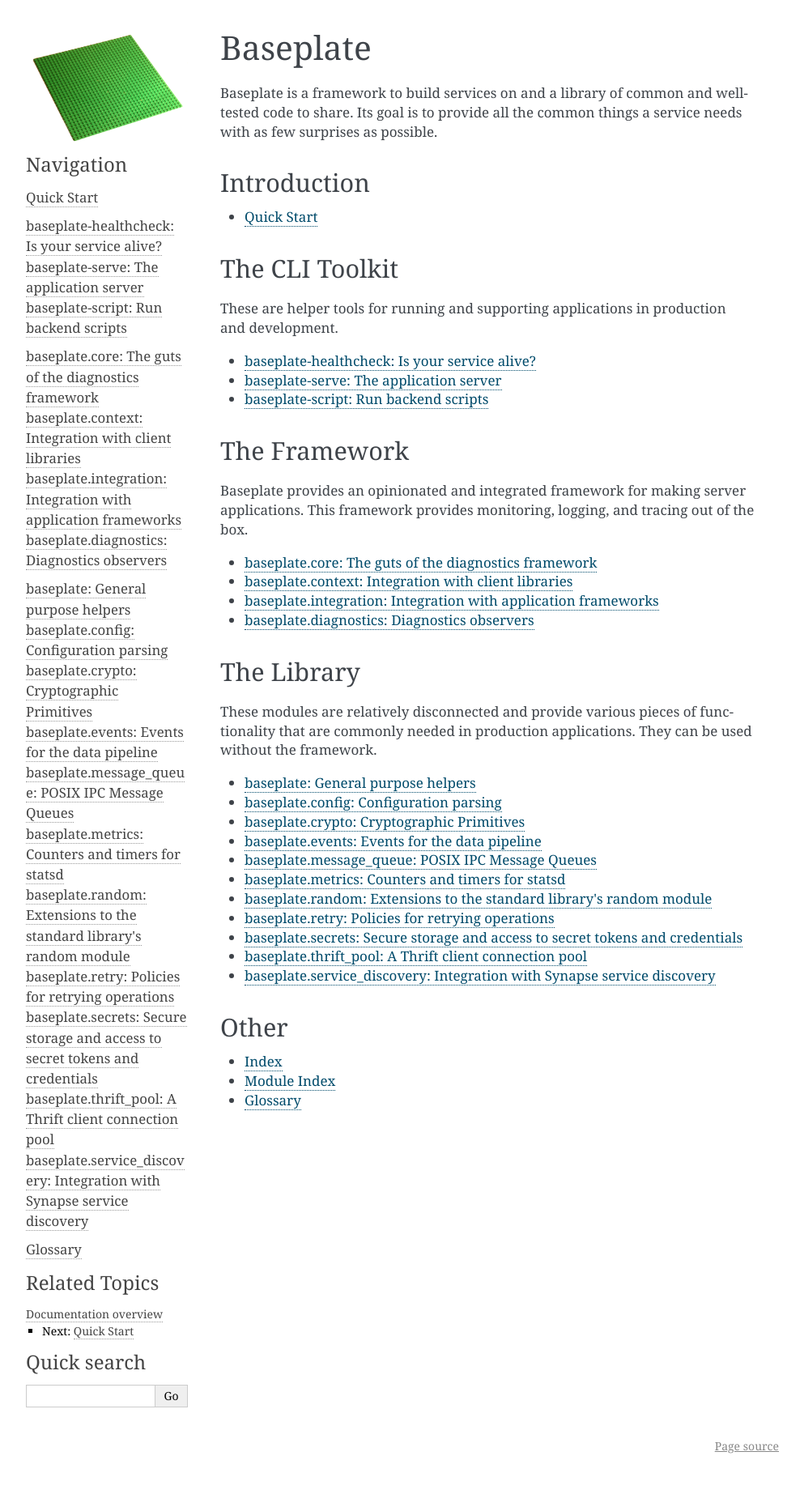
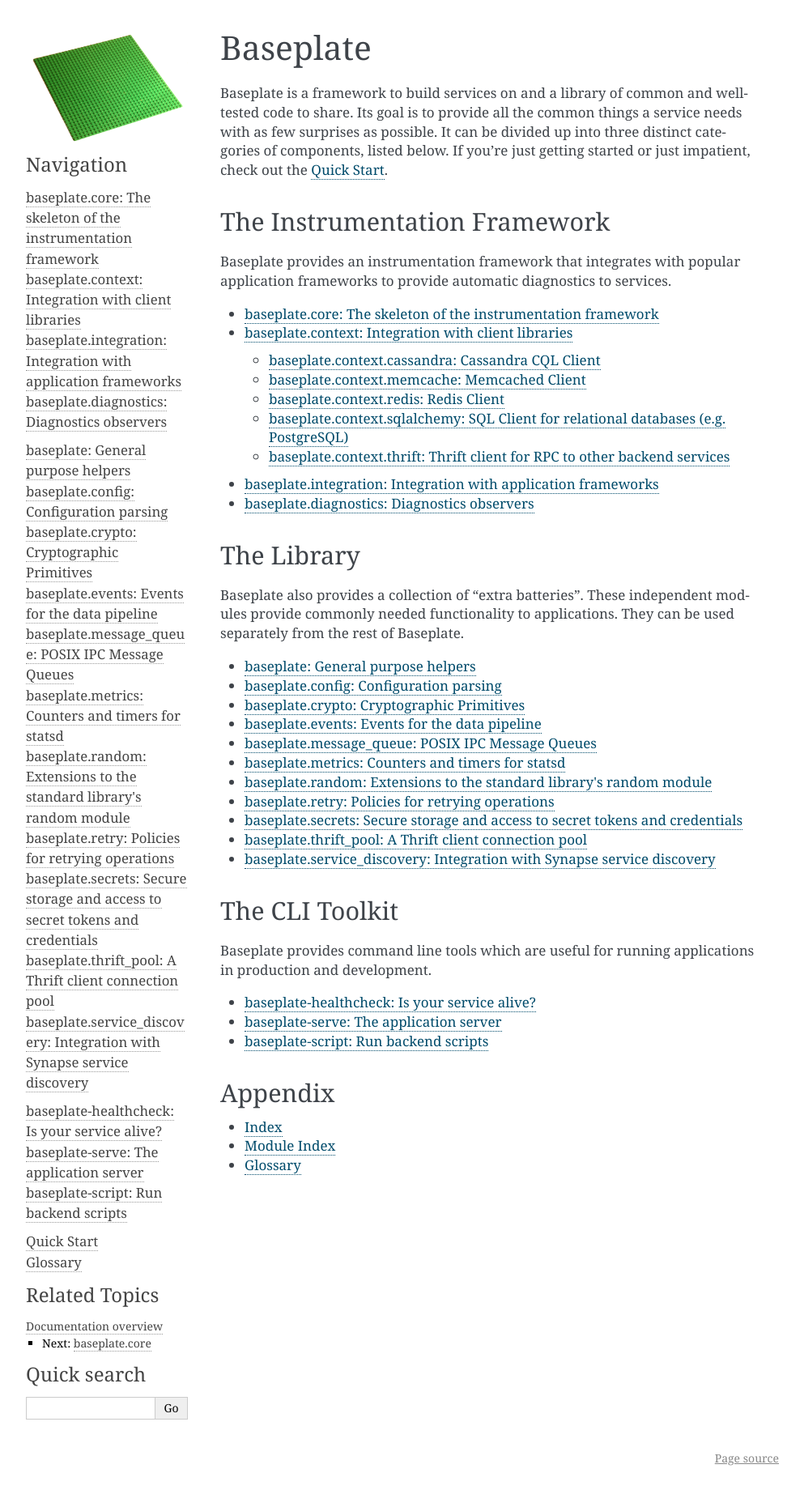
Before and after one commit to reddit/baseplate.py, a Sphinx documentation site: the page built from docs/index.rst, in a window 1280 px wide. Shown: the whole page at 81% size, without its empty margins (148-1141 px from the left). Built offline with Sphinx 7.4.7, drawn with Linux system fonts in a browser that asks for light colours.

Commit message:
Do a polish/cleanup pass on the docs
This tries to streamline, give examples, clarify language, and split out
pages that were getting overly complex.

```diff
--- /dev/null
+++ b/docs/baseplate/context/cassandra.rst
@@ -0,0 +1,16 @@
+baseplate.context.cassandra
+===========================
+
+.. automodule:: baseplate.context.cassandra
+
+Configuration Parsing
+---------------------
+
+.. autofunction:: baseplate.context.cassandra.cluster_from_config
+
+Classes
+-------
+
+.. autoclass:: baseplate.context.cassandra.CassandraContextFactory
+
+.. autoclass:: baseplate.context.cassandra.CQLMapperContextFactory
--- a/docs/baseplate/context/index.rst
+++ b/docs/baseplate/context/index.rst
@@ -3,72 +3,23 @@
 
 .. automodule:: baseplate.context
 
+Instrumented Client Libraries
+-----------------------------
 
-Services
---------
+.. toctree::
+   :titlesonly:
 
-.. autoclass:: baseplate.context.thrift.ThriftContextFactory
-
-
-Cassandra
----------
-
-.. autofunction:: baseplate.context.cassandra.cluster_from_config
-
-.. autoclass:: baseplate.context.cassandra.CassandraContextFactory
-
-.. autoclass:: baseplate.context.cassandra.CQLMapperContextFactory
-
-
-Memcache
---------
-
-.. autofunction:: baseplate.context.memcache.pool_from_config
-
-.. autoclass:: baseplate.context.memcache.MemcacheContextFactory
-   :members:
-
-.. autoclass:: baseplate.context.memcache.MonitoredMemcacheConnection
-   :members:
-
-.. autofunction:: baseplate.context.memcache.lib.decompress_and_load
-
-.. autofunction:: baseplate.context.memcache.lib.make_dump_and_compress_fn
-
-.. autofunction:: baseplate.context.memcache.lib.decompress_and_unpickle
-
-.. autofunction:: baseplate.context.memcache.lib.make_pickle_and_compress_fn
-
-
-Redis
------
-
-.. autofunction:: baseplate.context.redis.pool_from_config
-
-.. autoclass:: baseplate.context.redis.RedisContextFactory
-   :members:
-
-.. autoclass:: baseplate.context.redis.MonitoredRedisConnection
-   :members:
-
-
-SQLAlchemy
-----------
-
-.. autoclass:: baseplate.context.sqlalchemy.SQLAlchemyEngineContextFactory
-
-.. autoclass:: baseplate.context.sqlalchemy.SQLAlchemySessionContextFactory
-
+   baseplate.context.cassandra: Cassandra CQL Client <cassandra>
+   baseplate.context.memcache: Memcached Client <memcache>
+   baseplate.context.redis: Redis Client <redis>
+   baseplate.context.sqlalchemy: SQL Client for relational databases (e.g. PostgreSQL) <sqlalchemy>
+   baseplate.context.thrift: Thrift client for RPC to other backend services <thrift>
 
 DIY: The Factory
 ----------------
 
-.. note::
-
-   Stuff beyond this point is only useful if you are implementing your own
-   context helpers. You can stop reading here if the stuff above already has
-   you covered!
-
+If a library you want isn't supported here, it can be added to your own
+application by subclassing :py:class:`~baseplate.context.ContextFactory`.
 
 .. autoclass:: baseplate.context.ContextFactory
    :members:
--- /dev/null
+++ b/docs/baseplate/context/memcache.rst
@@ -0,0 +1,29 @@
+baseplate.context.memcache
+==========================
+
+.. automodule:: baseplate.context.memcache
+
+Configuration Parsing
+---------------------
+
+.. autofunction:: baseplate.context.memcache.pool_from_config
+
+Classes
+-------
+
+.. autoclass:: baseplate.context.memcache.MemcacheContextFactory
+   :members:
+
+.. autoclass:: baseplate.context.memcache.MonitoredMemcacheConnection
+   :members:
+
+Serialization/deserialization helpers
+-------------------------------------
+
+.. autofunction:: baseplate.context.memcache.lib.decompress_and_load
+
+.. autofunction:: baseplate.context.memcache.lib.make_dump_and_compress_fn
+
+.. autofunction:: baseplate.context.memcache.lib.decompress_and_unpickle
+
+.. autofunction:: baseplate.context.memcache.lib.make_pickle_and_compress_fn
--- /dev/null
+++ b/docs/baseplate/context/redis.rst
@@ -0,0 +1,18 @@
+baseplate.context.redis
+=======================
+
+.. automodule:: baseplate.context.redis
+
+Configuration Parsing
+---------------------
+
+.. autofunction:: baseplate.context.redis.pool_from_config
+
+Classes
+-------
+
+.. autoclass:: baseplate.context.redis.RedisContextFactory
+   :members:
+
+.. autoclass:: baseplate.context.redis.MonitoredRedisConnection
+   :members:
--- /dev/null
+++ b/docs/baseplate/context/sqlalchemy.rst
@@ -0,0 +1,17 @@
+baseplate.context.sqlalchemy
+============================
+
+.. automodule:: baseplate.context.sqlalchemy
+
+Configuration Parsing
+---------------------
+
+.. autofunction:: sqlalchemy.engine_from_config
+
+
+Classes
+-------
+
+.. autoclass:: baseplate.context.sqlalchemy.SQLAlchemyEngineContextFactory
+
+.. autoclass:: baseplate.context.sqlalchemy.SQLAlchemySessionContextFactory
--- /dev/null
+++ b/docs/baseplate/context/thrift.rst
@@ -0,0 +1,6 @@
+baseplate.context.thrift
+========================
+
+.. automodule:: baseplate.context.thrift
+
+.. autoclass:: baseplate.context.thrift.ThriftContextFactory
--- a/docs/baseplate/diagnostics/index.rst
+++ b/docs/baseplate/diagnostics/index.rst
@@ -10,10 +10,14 @@
 requests starting and ending and service calls being made. Observers can also
 add attributes to the :term:`context object` for your application to use during
 the request. Under the hood, the context factories
-(:py:mod:`baseplate.context`) are implemented as observers.
+(:py:mod:`baseplate.context`) are implemented as observers. All of the
+following observers can be configured with :ref:`convenience_methods` on your
+application's :py:class:`~baseplate.core.Baseplate` object.
 
 .. autoclass:: baseplate.diagnostics.logging.LoggingBaseplateObserver
 
 .. autoclass:: baseplate.diagnostics.metrics.MetricsBaseplateObserver
 
+.. autoclass:: baseplate.diagnostics.sentry.SentryBaseplateObserver
+
 .. autoclass:: baseplate.diagnostics.tracing.TraceBaseplateObserver
--- a/docs/index.rst
+++ b/docs/index.rst
@@ -3,40 +3,20 @@
 
 Baseplate is a framework to build services on and a library of common and
 well-tested code to share. Its goal is to provide all the common things a
-service needs with as few surprises as possible.
+service needs with as few surprises as possible. It can be divided up into
+three distinct categories of components, listed below. If you're just getting
+started or just impatient, check out the :doc:`quickstart`.
 
-Introduction
-------------
+The Instrumentation Framework
+-----------------------------
+
+Baseplate provides an instrumentation framework that integrates with popular
+application frameworks to provide automatic diagnostics to services.
 
 .. toctree::
    :titlesonly:
 
-   quickstart
-
-The CLI Toolkit
----------------
-
-These are helper tools for running and supporting applications in production
-and development.
-
-.. toctree::
-   :titlesonly:
-
-   baseplate-healthcheck: Is your service alive? <cli/healthcheck>
-   baseplate-serve: The application server <cli/serve>
-   baseplate-script: Run backend scripts <cli/script>
-
-The Framework
--------------
-
-Baseplate provides an opinionated and integrated framework for making server
-applications.  This framework provides monitoring, logging, and tracing out of
-the box.
-
-.. toctree::
-   :titlesonly:
-
-   baseplate.core: The guts of the diagnostics framework <baseplate/core>
+   baseplate.core: The skeleton of the instrumentation framework <baseplate/core>
    baseplate.context: Integration with client libraries <baseplate/context/index>
    baseplate.integration: Integration with application frameworks <baseplate/integration/index>
    baseplate.diagnostics: Diagnostics observers <baseplate/diagnostics/index>
@@ -44,9 +24,9 @@
 The Library
 -----------
 
-These modules are relatively disconnected and provide various pieces of
-functionality that are commonly needed in production applications. They can
-be used without the framework.
+Baseplate also provides a collection of "extra batteries". These independent
+modules provide commonly needed functionality to applications. They can be used
+separately from the rest of Baseplate.
 
 .. toctree::
    :titlesonly:
@@ -63,15 +43,28 @@
    baseplate.thrift_pool: A Thrift client connection pool <baseplate/thrift_pool>
    baseplate.service_discovery: Integration with Synapse service discovery <baseplate/service_discovery>
 
-Other
------
+The CLI Toolkit
+---------------
+
+Baseplate provides command line tools which are useful for running applications
+in production and development.
+
+.. toctree::
+   :titlesonly:
+
+   baseplate-healthcheck: Is your service alive? <cli/healthcheck>
+   baseplate-serve: The application server <cli/serve>
+   baseplate-script: Run backend scripts <cli/script>
+
+Appendix
+--------
 
 * :ref:`genindex`
 * :ref:`modindex`
 * :doc:`glossary`
 
 .. toctree::
-   :titlesonly:
    :hidden:
 
+   quickstart
    glossary
--- a/docs/words.txt
+++ b/docs/words.txt
@@ -3,11 +3,13 @@
 backend
 backends
 backoff
+cassandra
 config
 Config
 configurables
 Cookiecutter
 crypto
+deserialization
 Deserialization
 deserialized
 Einhorn
@@ -41,11 +43,13 @@
 rlimit
 serializable
 serializer
+sqlalchemy
 statsd
 subclassing
 sysctls
 unpickle
 unsampled
+url
 versioned
 Versioned
 walkthrough
```
Also changed, not shown: docs/baseplate/core.rst (+28 -23 lines), docs/quickstart.rst (+4 -28 lines), 3 other files.
